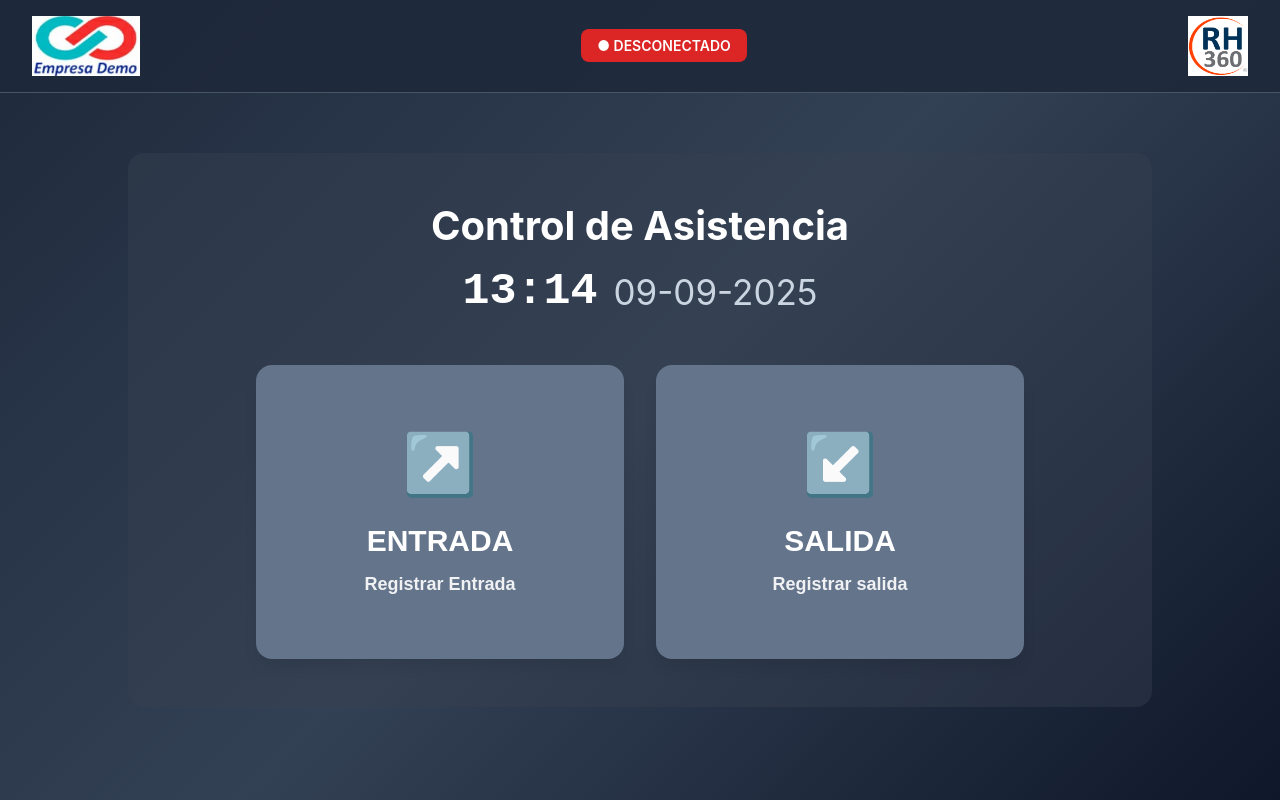
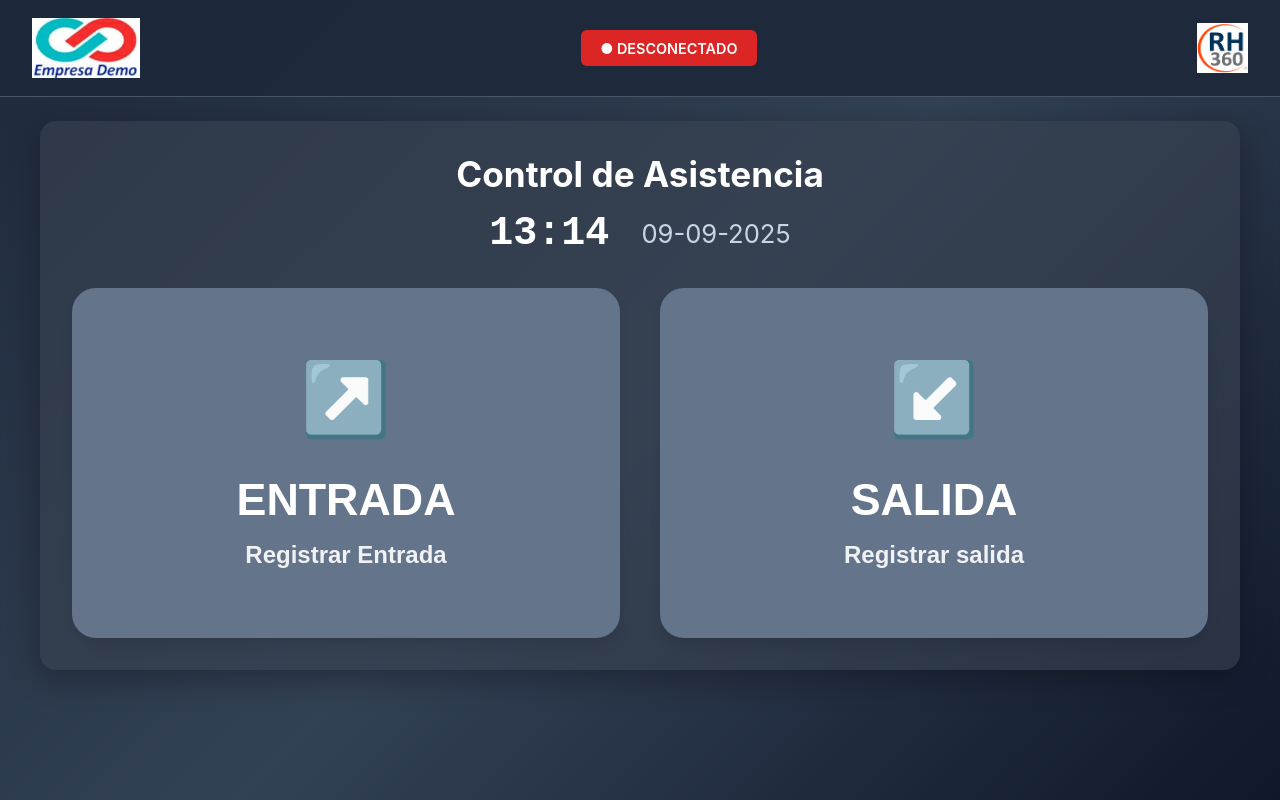
Before and after one commit to fabian123z3/desarrollobackyfrontweb, a React (Vite) app in the folder rh360-frontend-appweb/: page / in a window 1280 px wide. Built offline with nearby package versions, Linux system fonts and the light colour scheme; no server answers.

Commit message:
Fix header layout distribution

```diff
--- a/rh360-frontend-appweb/src/App.jsx
+++ b/rh360-frontend-appweb/src/App.jsx
@@ -9,7 +9,7 @@ import salida from './assets/salida.mp3';
 
 
 // Configuración del backend
-const API_BASE_URL = 'https://8b92579d775d.ngrok-free.app/api';
+const API_BASE_URL = 'https://cb14ced919b2.ngrok-free.app/api';
 const NGROK_HEADERS = {
     'ngrok-skip-browser-warning': 'true'
 };
--- a/rh360-frontend-appweb/src/index.css
+++ b/rh360-frontend-appweb/src/index.css
@@ -17,7 +17,6 @@ body {
 /* Contenedor principal */
 .min-h-screen {
   min-height: 100vh;
-  /* Asegura que no haya scroll vertical */
   overflow: hidden;
 }
 
@@ -49,71 +48,55 @@ body {
   justify-content: space-between;
 }
 
-/* Header */
+/* Header responsivo y compacto */
 .header {
-  background-color: rgba(30, 41, 59, 0.9);
+  background-color: rgba(30, 41, 59, 0.95);
   color: white;
   border-bottom: 1px solid #475569;
+  padding: 0.5rem 0;
 }
 
 .header-container {
-  max-width: 1280px;
+  max-width: 100%;
   margin: 0 auto;
-  padding: 1rem 2rem;
+  padding: 0 1rem;
 }
 
-.header-content {
-  display: flex;
+.header-content-distributed {
+  display: grid;
+  grid-template-columns: auto 1fr auto;
   align-items: center;
-  justify-content: space-between;
+  gap: 1rem;
+  min-height: 60px;
 }
 
 .header-left {
   display: flex;
   align-items: center;
-  gap: 1.5rem;
-}
-.logo-left, .logo-right {
-    display: flex;
-    align-items: center;
+  justify-self: start;
 }
 
-.logo {
-  width: 4rem;
-  height: 4rem;
-  background-color: #475569;
-  border-radius: 0.5rem;
+.header-center {
   display: flex;
   align-items: center;
   justify-content: center;
-  font-size: 1.5rem;
-}
-
-.header-title {
-  font-size: 1.5rem;
-  font-weight: bold;
-  color: white;
-}
-
-.header-subtitle {
-  color: #cbd5e1;
-  font-size: 0.875rem;
+  justify-self: center;
 }
 
 .header-right {
   display: flex;
   align-items: center;
-  gap: 2rem;
-  justify-content: center; /* Centra horizontalmente */
-  align-items: center;
+  justify-self: end;
 }
 
+/* Status badge más compacto */
 .status-badge {
-  padding: 0.5rem 1rem;
-  border-radius: 0.5rem;
-  font-size: 0.875rem;
+  padding: 0.4rem 0.8rem;
+  border-radius: 0.375rem;
+  font-size: 0.8rem;
+  font-weight: 600;
+  white-space: nowrap;
   text-align: center;
-  font-weight: 600;
 }
 
 .status-online {
@@ -131,25 +114,35 @@ body {
   color: white;
 }
 
+/* Logos responsivos */
+.header-left img {
+  height: 50px;
+  width: auto;
+  max-width: 120px;
+}
+
+.header-right img {
+  height: 40px;
+  width: auto;
+  max-width: 80px;
+}
+
 .time-display {
   text-align: right;
 }
 
 .time-clock {
-  font-size: 1.5rem;
+  font-size: 45px;
   font-family: 'Courier New', monospace;
   font-weight: bold;
   text-align: center;
   color: white;
-
-  font-size: 45px;
 }
 
 .time-date {
-  font-size: 0.875rem;
+  font-size: 35px;
   color: #cbd5e1;
   text-align: center;
-  font-size: 35px;
 }
 
 /* Layout principal */
@@ -186,18 +179,6 @@ body {
 
 .main-header {
   margin-bottom: 3rem;
-}
-
-.main-icon {
-  width: 6rem;
-  height: 6rem;
-  background-color: #475569;
-  border-radius: 1rem;
-  display: flex;
-  align-items: center;
-  justify-content: center;
-  margin: 0 auto 1.5rem auto;
-  font-size: 2.5rem;
 }
 
 .main-title {
@@ -282,7 +263,7 @@ body {
   background-color: rgba(55, 65, 81, 0.4);
   border-radius: 1rem;
   padding: 2rem;
-  flex: 1; /* Esto permite que ocupe el espacio disponible */
+  flex: 1;
   display: flex;
   flex-direction: column;
 }
@@ -309,7 +290,6 @@ body {
   background-color: black;
   border-radius: 1rem;
   overflow: hidden;
-  /* Relación de aspecto para la cámara */
   aspect-ratio: 16/9;
   width: 100%;
   margin: 0 auto 1.5rem auto;
@@ -331,7 +311,6 @@ body {
 }
 
 .camera-circle {
-  /* Nuevo tamaño más grande y adaptable */
   width: 90%;
   height: 90%;
   border: 4px solid white;
@@ -655,7 +634,59 @@ body {
   color: #cbd5e1;
 }
 
-/* Responsive */
+/* Responsive breakpoints */
+
+/* Tablets grandes y desktop pequeño */
+@media (min-width: 768px) and (max-width: 1200px) {
+  .header-content-distributed {
+    gap: 2rem;
+    min-height: 70px;
+  }
+
+  .header-left img {
+    height: 55px;
+    max-width: 130px;
+  }
+
+  .header-right img {
+    height: 45px;
+    max-width: 85px;
+  }
+
+  .status-badge {
+    font-size: 0.85rem;
+    padding: 0.5rem 1rem;
+  }
+}
+
+/* Desktop grande */
+@media (min-width: 1200px) {
+  .header-container {
+    padding: 0 2rem;
+  }
+
+  .header-content-distributed {
+    gap: 3rem;
+    min-height: 80px;
+  }
+
+  .header-left img {
+    height: 60px;
+    max-width: 140px;
+  }
+
+  .header-right img {
+    height: 50px;
+    max-width: 90px;
+  }
+
+  .status-badge {
+    font-size: 0.9rem;
+    padding: 0.6rem 1.2rem;
+  }
+}
+
+/* Responsive general */
 @media (max-width: 1024px) {
   .main-container {
     flex-direction: column;
@@ -666,7 +697,7 @@ body {
     order: 1;
     padding-top: 1rem;
     padding-bottom: 1rem;
-    flex: 1; /* Agregado para ocupar el espacio restante */
+    flex: 1;
   }
 
   .buttons-grid {
@@ -679,21 +710,39 @@ body {
   }
 }
 
-@media (max-width: 768px) {
-  .header-content {
-    flex-direction: column;
-    gap: 1rem;
+/* Móviles y tablets pequeñas */
+@media (max-width: 767px) {
+  .header {
+    padding: 0.25rem 0;
   }
 
-  .header-right {
-    flex-direction: column;
-    text-align: center;
-    gap: 1rem;
+  .header-container {
+    padding: 0 0.75rem;
+  }
+
+  .header-content-distributed {
+    gap: 0.5rem;
+    min-height: 50px;
+  }
+
+  .header-left img {
+    height: 40px;
+    max-width: 90px;
+  }
+
+  .header-right img {
+    height: 32px;
+    max-width: 60px;
+  }
+
+  .status-badge {
+    font-size: 0.7rem;
+    padding: 0.3rem 0.6rem;
   }
 
   .main-area {
     padding: 1rem;
-    flex: 1; /* Agregado para ocupar el espacio restante */
+    flex: 1;
   }
 
   .main-card {
@@ -716,7 +765,6 @@ body {
   }
 
   .camera-circle {
-    /* Nuevo valor basado en la imagen */
     width: 90%;
     height: 90%;
   }
@@ -725,44 +773,229 @@ body {
     margin: 1rem;
   }
 }
-.header-content-distributed {
-  display: flex;
-  align-items: center;
-  justify-content: space-between;
-  width: 100%;
-}
 
-.header-left {
-  display: flex;
-  align-items: center;
-  flex: 0 0 auto;
-}
-
-.header-center {
-  display: flex;
-  align-items: center;
-  justify-content: center;
-  flex: 1;
-}
-
-.header-right {
-  display: flex;
-  align-items: center;
-  flex: 0 0 auto;
-}
-
-/* Responsive para móviles */
-@media (max-width: 768px) {
+/* Móviles muy pequeños */
+@media (max-width: 480px) {
   .header-content-distributed {
-    flex-direction: row;
-    gap: 1rem;
+    gap: 0.25rem;
+    min-height: 45px;
   }
 
   .header-left img {
-    width: 80px;
+    height: 35px;
+    max-width: 80px;
   }
 
   .header-right img {
-    width: 45px;
+    height: 28px;
+    max-width: 50px;
+  }
+
+  .status-badge {
+    font-size: 0.65rem;
+    padding: 0.25rem 0.5rem;
   }
 }
+
+/* Para orientación vertical (portrait) */
+@media (orientation: portrait) {
+  .header {
+    position: sticky;
+    top: 0;
+    z-index: 100;
+  }
+
+  .header-content-distributed {
+    min-height: 55px;
+  }
+}
+
+/* Para pantallas muy anchas (landscape extremo) */
+@media (min-width: 1400px) {
+  .header-container {
+    max-width: 1400px;
+    padding: 0 3rem;
+  }
+
+  .header-content-distributed {
+    gap: 4rem;
+  }
+}
+/* Botones más grandes para desktop - Agregar/reemplazar en tu CSS */
+
+@media (min-width: 1024px) {
+  .main-container {
+    height: calc(100vh - 70px);
+    overflow: hidden;
+  }
+
+  .main-area {
+    padding: 1.5rem 2rem;
+    align-items: center;
+    justify-content: center;
+    height: 100%;
+  }
+
+  .content-container {
+    max-width: 1200px;
+    width: 100%;
+    height: 100%;
+    display: flex;
+    flex-direction: column;
+    justify-content: center;
+  }
+
+  .main-card {
+    padding: 2rem;
+    margin-bottom: 0;
+    background-color: rgba(55, 65, 81, 0.6);
+    box-shadow: 0 8px 32px rgba(0, 0, 0, 0.3);
+    height: 100%;
+    display: flex;
+    flex-direction: column;
+    justify-content: center;
+  }
+
+  .main-header {
+    margin-bottom: 2rem;
+    flex-shrink: 0; /* No se comprime */
+  }
+
+  .main-title {
+    font-size: 2.2rem;
+    margin-bottom: 1rem;
+  }
+
+  /* Tiempo compacto */
+  .time-display div {
+    gap: 2rem !important;
+  }
+
+  .time-clock {
+    font-size: 2.5rem;
+  }
+
+  .time-date {
+    font-size: 1.6rem;
+  }
+
+  /* Botones que ocupan el máximo espacio disponible */
+  .buttons-grid {
+    gap: 2rem;
+    max-width: none; /* Sin límite de ancho */
+    margin: 0;
+    flex: 1; /* Ocupa todo el espacio restante */
+    display: grid;
+    grid-template-columns: 1fr 1fr;
+    align-items: stretch; /* Botones se estiran verticalmente */
+  }
+
+  .main-button {
+    padding: 2rem;
+    height: 100%; /* Altura completa disponible */
+    min-height: 300px; /* Mínimo generoso */
+    border-radius: 1.5rem;
+    transition: all 0.3s ease;
+    display: flex;
+    flex-direction: column;
+    justify-content: center;
+    align-items: center;
+  }
+
+  .main-button:hover {
+    transform: translateY(-4px);
+    box-shadow: 0 15px 35px rgba(0, 0, 0, 0.2);
+  }
+
+  .button-icon {
+    font-size: 4rem; /* Iconos más grandes */
+    margin-bottom: 2rem;
+    flex-shrink: 0;
+  }
+
+  .button-title {
+    font-size: 2.5rem; /* Títulos más grandes */
+    margin-bottom: 1rem;
+    flex-shrink: 0;
+  }
+
+  .button-desc {
+    font-size: 1.4rem; /* Descripción más grande */
+    flex-shrink: 0;
+  }
+}
+
+/* Para pantallas medianas (1200px - 1599px) */
+@media (min-width: 1200px) and (max-width: 1599px) {
+  .buttons-grid {
+    gap: 2.5rem;
+  }
+
+  .main-button {
+    min-height: 350px;
+  }
+
+  .button-icon {
+    font-size: 4.5rem;
+  }
+
+  .button-title {
+    font-size: 2.8rem;
+  }
+
+  .button-desc {
+    font-size: 1.5rem;
+  }
+}
+
+/* Para pantallas grandes (1600px+) */
+@media (min-width: 1600px) {
+  .main-area {
+    padding: 2rem 4rem;
+  }
+
+  .buttons-grid {
+    gap: 3rem;
+  }
+
+  .main-button {
+    min-height: 400px;
+    padding: 3rem;
+  }
+
+  .button-icon {
+    font-size: 5rem;
+    margin-bottom: 2.5rem;
+  }
+
+  .button-title {
+    font-size: 3.2rem;
+    margin-bottom: 1.5rem;
+  }
+
+  .button-desc {
+    font-size: 1.8rem;
+  }
+}
+
+/* Pantallas extra grandes (1920px+) */
+@media (min-width: 1920px) {
+  .main-button {
+    min-height: 450px;
+    padding: 4rem;
+  }
+
+  .button-icon {
+    font-size: 6rem;
+    margin-bottom: 3rem;
+  }
+
+  .button-title {
+    font-size: 3.8rem;
+    margin-bottom: 2rem;
+  }
+
+  .button-desc {
+    font-size: 2rem;
+  }
+}
```
